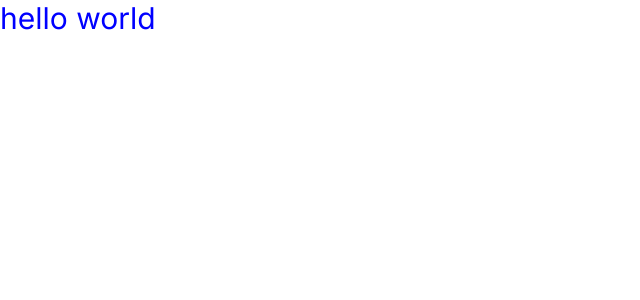
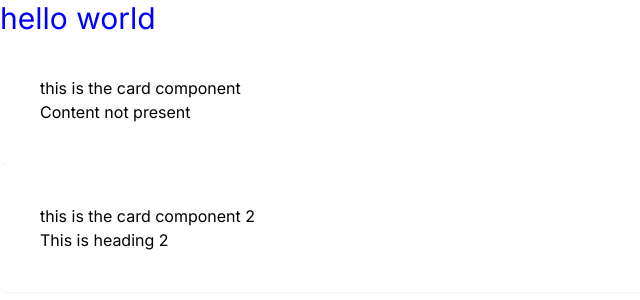
Before and after one commit to frontenddevtrainer/nextjs-march-24, a Next.js app: page / in a window 1280 px wide. Shown: the top 300 px of the page, without its empty margins (0-640 px from the left). Built offline with nearby package versions, Linux system fonts and the light colour scheme.

Commit message:
intro to props and conditions.

```diff
--- /dev/null
+++ b/app/components/card/index.tsx
@@ -0,0 +1,20 @@
+interface ICardProps {
+  heading: string;
+  content?: string;
+}
+
+const Card = (props: ICardProps) => {
+  const { heading, content } = props;
+
+  return (
+    <div className="p-10 rounded-lg drop-shadow-sm bg-white">
+      <h1>{heading}</h1>
+      {/* if condition */}
+      {/* { content && <section>{content}</section>}  */}
+
+      {content ? <section>{content}</section> : <div>Content not present</div>}
+    </div>
+  );
+};
+
+export default Card;
--- a/app/page.tsx
+++ b/app/page.tsx
@@ -1,9 +1,15 @@
 import Heading from "@/app/components/heading";
+import Card from "./components/card";
 
 export default function Home() {
   return (
     <>
       <Heading />
+      <Card heading="this is the card component" />
+      <Card
+        content="This is heading 2"
+        heading="this is the card component 2"
+      />
     </>
   );
 }
```
